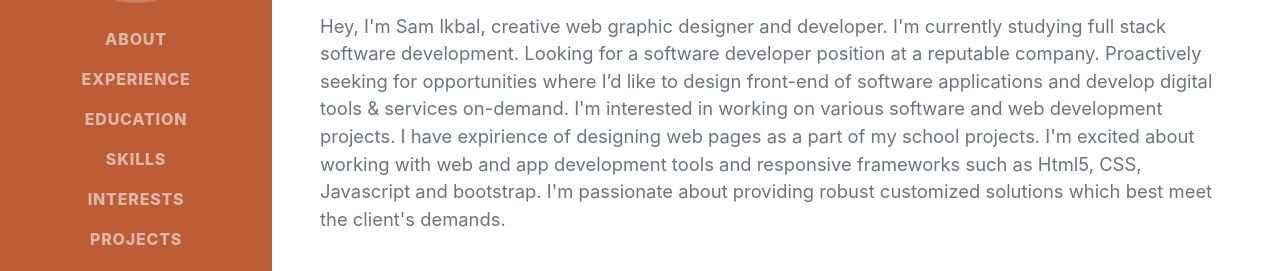
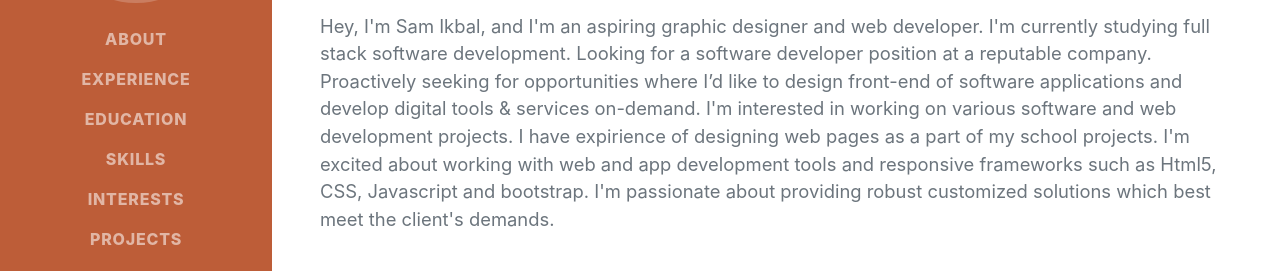
Before and after one commit to SamIkbal/SamIkbal.github.io, a plain HTML site: page index.html in a window 1280 px wide. Shown: the part 333-604 px from the top of the page. Drawn offline with nearby package versions, Linux system fonts and the light colour scheme; a web font is replaced by a local one.

Commit message:
Update index.html

```diff
--- a/index.html
+++ b/index.html
@@ -48,11 +48,14 @@
                         Capital region: Helsinki <br>
                         <a href="shadab.sam.iqbal@gmail.com">shadab.sam.iqbal@gmail.com</a>
                     </div>
-                    <p class="lead mb-5">Hey, I'm Sam Ikbal,
-creative web graphic designer and developer. I'm currently studying full stack software development. Looking for a software developer position at a reputable company. Proactively seeking for opportunities where I’d like to design front-end of software applications and develop digital tools & services on-demand.
+                    <p class="lead mb-5">Hey, I'm Sam Ikbal, and I'm an aspiring
+                     graphic designer and web developer. I'm currently studying full stack software development.
+                        Looking for a software developer position at a reputable company. Proactively seeking for opportunities where I’d like to design front-end
+                        of software applications and develop digital tools & services on-demand.
                         I'm interested in working on various software and web development projects.
                         I have expirience of designing web pages as a part of my school projects.
-                        I'm excited about working with web and app development tools and responsive frameworks such as Html5, CSS, Javascript and bootstrap. I'm passionate about providing robust customized solutions which best meet the client's demands.
+                        I'm excited about working with web and app development tools and responsive frameworks such as Html5, CSS, Javascript and bootstrap.
+                        I'm passionate about providing robust customized solutions which best meet the client's demands.
                        </p>
                     <div class="social-icons">
                         <a class="social-icon" href="https://www.linkedin.com/in/shadab-sam-iqbal-4995a7152"><i class="fab fa-linkedin-in"></i></a>
```
